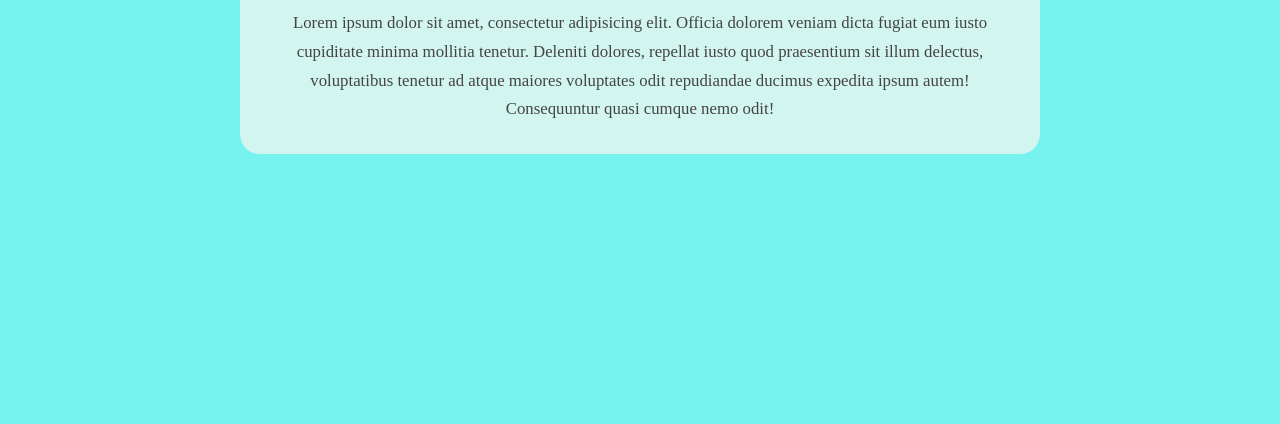
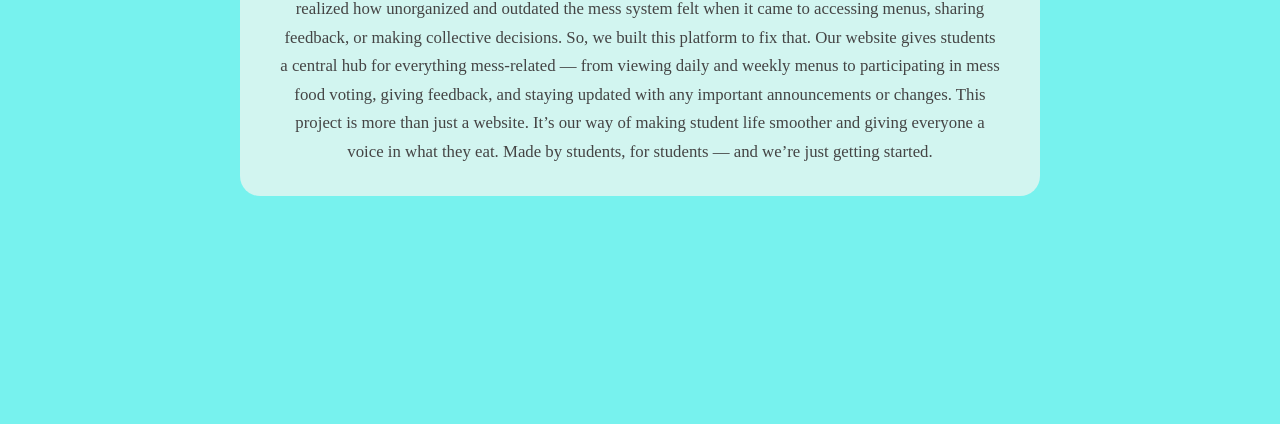
Before and after one commit to aadicodesforfun/MUJ_Mess_Project, a plain HTML site: page about/index.html in a window 1280 px wide. Shown: the part 376-800 px from the top of the page. Drawn offline with Linux system fonts and the light colour scheme.

Commit message:
Adding Content in about page

```diff
--- a/about/index.html
+++ b/about/index.html
@@ -25,15 +25,25 @@
   </header>
 
   <div class="about-container">
-  <h2>About Us</h2>
-  <p>
-    Lorem ipsum dolor sit amet, consectetur adipisicing elit. Officia dolorem veniam dicta fugiat
-    eum iusto cupiditate minima mollitia tenetur. Deleniti dolores, repellat iusto quod praesentium
-    sit illum delectus, voluptatibus tenetur ad atque maiores voluptates odit repudiandae ducimus
-    expedita ipsum autem! Consequuntur quasi cumque nemo odit!
-  </p>
+    <h2>About Us</h2>
+    <p>
+      We are Tejas, Aryan, and Aditya — first-year Computer Science students at MUJ. As freshers, we quickly realized
+      how unorganized and outdated the mess system felt when it came to accessing menus, sharing feedback, or making
+      collective decisions.
+
+      So, we built this platform to fix that.
+
+      Our website gives students a central hub for everything mess-related — from viewing daily and weekly menus to
+      participating in mess food voting, giving feedback, and staying updated with any important announcements or
+      changes.
+
+      This project is more than just a website. It’s our way of making student life smoother and giving everyone a voice
+      in what they eat.
+
+      Made by students, for students — and we’re just getting started.
+    </p>
   </div>
-</div>
+  </div>
 
 </body>
 
```
